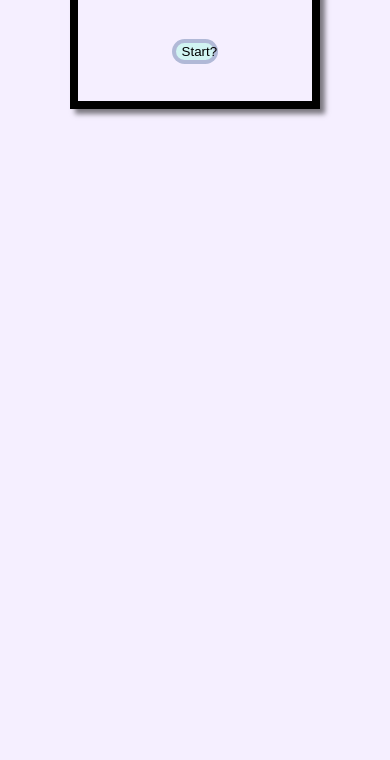
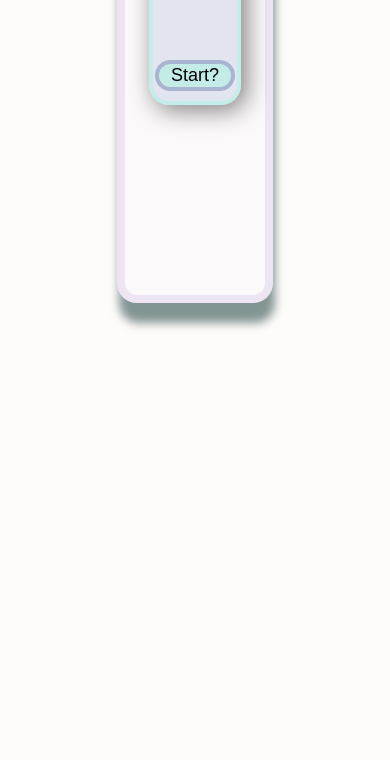
Before and after one commit to karrma-son/Quiz_1, a plain HTML site: page index.html in a window 390 px wide. Shown: the part 84-844 px from the top of the page. Drawn offline with Linux system fonts and the light colour scheme.

Commit message:
sized items to be more responsive, added try again text, and moved reset button

```diff
--- a/choices.js
+++ b/choices.js
@@ -3,11 +3,13 @@ let answerA = document.getElementById("a-answer");
 let answerB = document.getElementById("b-answer");
 let answerC = document.getElementById("c-answer");
 let gradeText = document.getElementById("grade-text");
+let tryAgain = document.getElementById("try-again")
 const startButton = document.getElementById("start-btn");
 let resetButton = document.getElementById("reset-btn")
 const aButton = document.getElementById("a-btn");
 const bButton = document.getElementById("b-btn");
 const cButton = document.getElementById("c-btn");
+
 
 let score = 0;
 let questionIndex = 0;
@@ -20,7 +22,7 @@ const questionList = [
         correctAnswer: 1
     },
     {   id:1,
-        question: "What is the capitol of the United States of America",
+        question: "What is the capital of the United States of America?",
         answer : ["New York City", "Boston", "Washington D.C."],
         correctAnswer: 2
     },
@@ -35,7 +37,7 @@ const questionList = [
         correctAnswer: 0
     },
     {   id:4,
-        question: "How many different time zones are across the Contiguous US?",
+        question: "How many main time zones are across the Contiguous US?",
         answer : [6, 4, 3],
         correctAnswer: 1
     },
@@ -46,17 +48,17 @@ const questionList = [
     },
 
     {   id:6,
-        question: "Who issued the Emancipation Proclamation ?",
+        question: "Who issued the Emancipation Proclamation?",
         answer : ["James Monroe", "Harry Truman", "Abraham Lincoln"],
         correctAnswer: 2
     },
     {   id:7,
-        question: "What is the largest city in the United States of America",
+        question: "What is the largest city in the United States of America?",
         answer : ["New York City", "Los Angeles", "Chicago"],
         correctAnswer: 0
     },
     {   id:8,
-        question: "What are the first amenedments to the Constitution called?",
+        question: "What are the first amendments to the Constitution called?",
         answer : ["Magna Carta", "the Bill of Rights", "the Declaration of Independence"],
         correctAnswer: 1
     },
@@ -83,6 +85,9 @@ function viewButtons(){
     aButton.style.visibility = "visible";
     bButton.style.visibility = "visible";
     cButton.style.visibility = "visible";
+    gradeText.style.visibility = "hidden";
+    tryAgain.style.visibility = "hidden";
+    resetButton.style.visibility = "hidden";
 }
 
 hideButtons();
@@ -94,10 +99,8 @@ startButton.addEventListener("click",() => {
 });
 
 resetButton.addEventListener("click",() => {
-    resetButton.style.visibility = "hidden";
     score = 0;
-    questionIndex = 0
-    gradeText.style.visibility = "hidden"
+    questionIndex = 0;
     viewButtons();
     questionAsker();
 });
@@ -143,6 +146,7 @@ function checkAnswer() {
     let finalScore = Math.round(totalScore);
     resetButton.style.visibility= "visible";
     gradeText.style.visibility = "visible";
+    tryAgain.style.visibility="visible";
 
     if (totalScore >= 90){
         gradeLetter = "A"
@@ -161,7 +165,8 @@ function checkAnswer() {
        gradeText.textContent = `with a score of ${finalScore}%`
     } else {
         questionText.textContent = `Your grade is ${gradeLetter}`
-        gradeText.textContent = `with a score of ${finalScore}% - Try Again?`
+        gradeText.textContent = `with a score of ${finalScore}% `
+        tryAgain.textContent = "- Try Again?"
     };
 };
 
--- a/index.html
+++ b/index.html
@@ -7,22 +7,25 @@
     <title>Quiz-1</title>
 </head>
     <body class="fade">
+        <div class="app">
             <div class="container">
                 <h1 id="question-text">Welcome</h1>
                 <p id="grade-text"></p>
+                <p id="try-again"></p>
                 <button id="start-btn">Start?</button>
-            <button id="reset-btn">Restart?</button>
             </div>
             <div class="fade">
                 <p id="a-answer"></p>
                 <p id="b-answer"></p>
                 <p id="c-answer"></p>
+                <button id="reset-btn">Retry?</button>
             </div>
             <div class="fade">
                 <button id="a-btn">A</button>
                 <button id="b-btn">B</button>
                 <button id="c-btn">C</button>
             </div>
+        </div>
     </body>
     <script src="./choices.js"></script>
 </html>
--- a/style.css
+++ b/style.css
@@ -2,41 +2,70 @@ body {
     background-size: cover;
     font-family:Arial, Helvetica, sans-serif;
     font-weight: bold;
+    display: flex;
     text-align: center;
-    background-color:rgba(236, 224, 255, 0.5);
+    align-items: center;
+    color: darkslategrey;
+    margin: auto;
+    background-color:rgb(250, 235, 215, .1);
     box-sizing: border-box;
     max-width: 100%;
     margin: auto;
     margin-top: 3px;
     margin-bottom: 3px;
 }
+.app{
+  margin: auto;
+  width: 36%;
+  border: 8px solid rgba(102, 51, 153, .1);
+  border-radius: 20px;
+  background-color:rgba(236, 224, 255, .1);
+  box-shadow:  2px 20px 10px rgba(47, 79, 79, 0.6);
+}
+ #question-text{
+  margin-bottom: 1px;
+  font-size: clamp(1rem, 2vw, 2rem);
+ }
+ #grade-text{
+  text-decoration:underline double;
+  text-shadow: 1px 1px 1px rgba(255, 105, 180, 0.7);
+ }
 .container {
   margin: auto;
   display: flex;
   flex-direction: column;
+  font-family:'Franklin Gothic Medium', 'Arial Narrow', Arial, sans-serif;
+  min-width: 0;
   align-items: center;
-  border: 8px solid black;
+  background-color: rgb(02, 51, 153, .1);
+  border: 4px solid rgb(127, 255, 212, .3);
+  border-radius: 20px;
+  max-width: 480px;
   width: 60%;
-  margin-bottom: 10px;
- box-shadow: 5px 5px 5px rgba(0, 0, 0, 0.5);
+  height: 160px;
+  margin-bottom: 15px;
+  margin-top: 10px;
+  box-shadow: 5px 5px 25px rgba(0, 0, 0, 0.5);
 
 }
 
-p {
-  text-shadow: 2px 2px 6px rgb(127, 255, 212, .5);
-}
 
 button {
-    width: 20%;
+    width: 80px;
     margin: auto;
-    margin-bottom: 6px;
+    margin-bottom: 10px;
+    font-size: large;
+    font-family: fantasy;
     background-color: rgb(127, 255, 212, .3);
     border: 4px solid rgb(102, 51, 153, .3);
     border-radius: 20px;
 }
 
 button:hover{
-    background-color: azure;
+    background-color: rgb(240, 255, 255, .6);
+}
+#reset-btn{
+  margin-bottom: 20px;
 }
 
 .fade {
```
Lines whose indentation alone changed are shown as unchanged.
